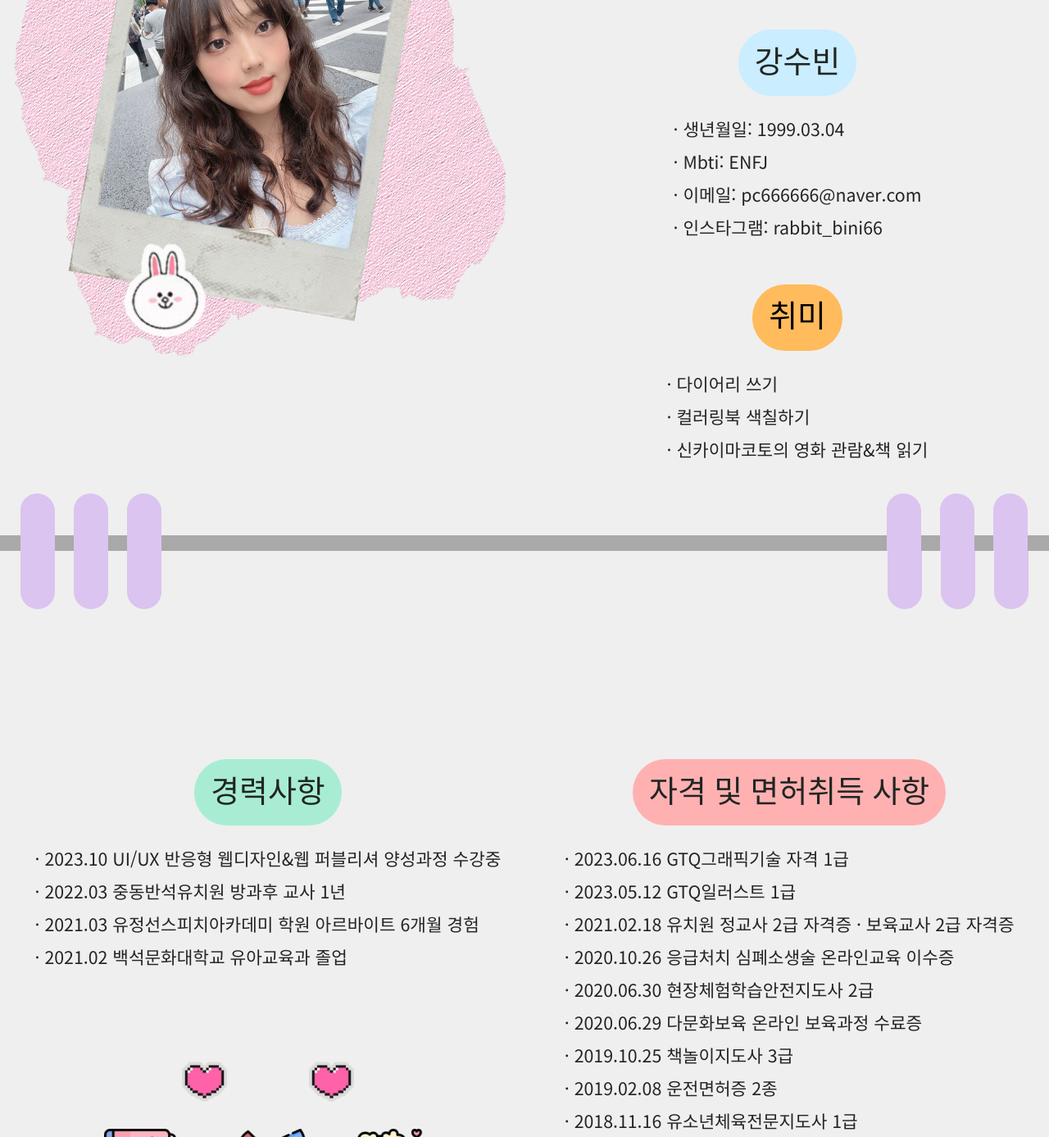
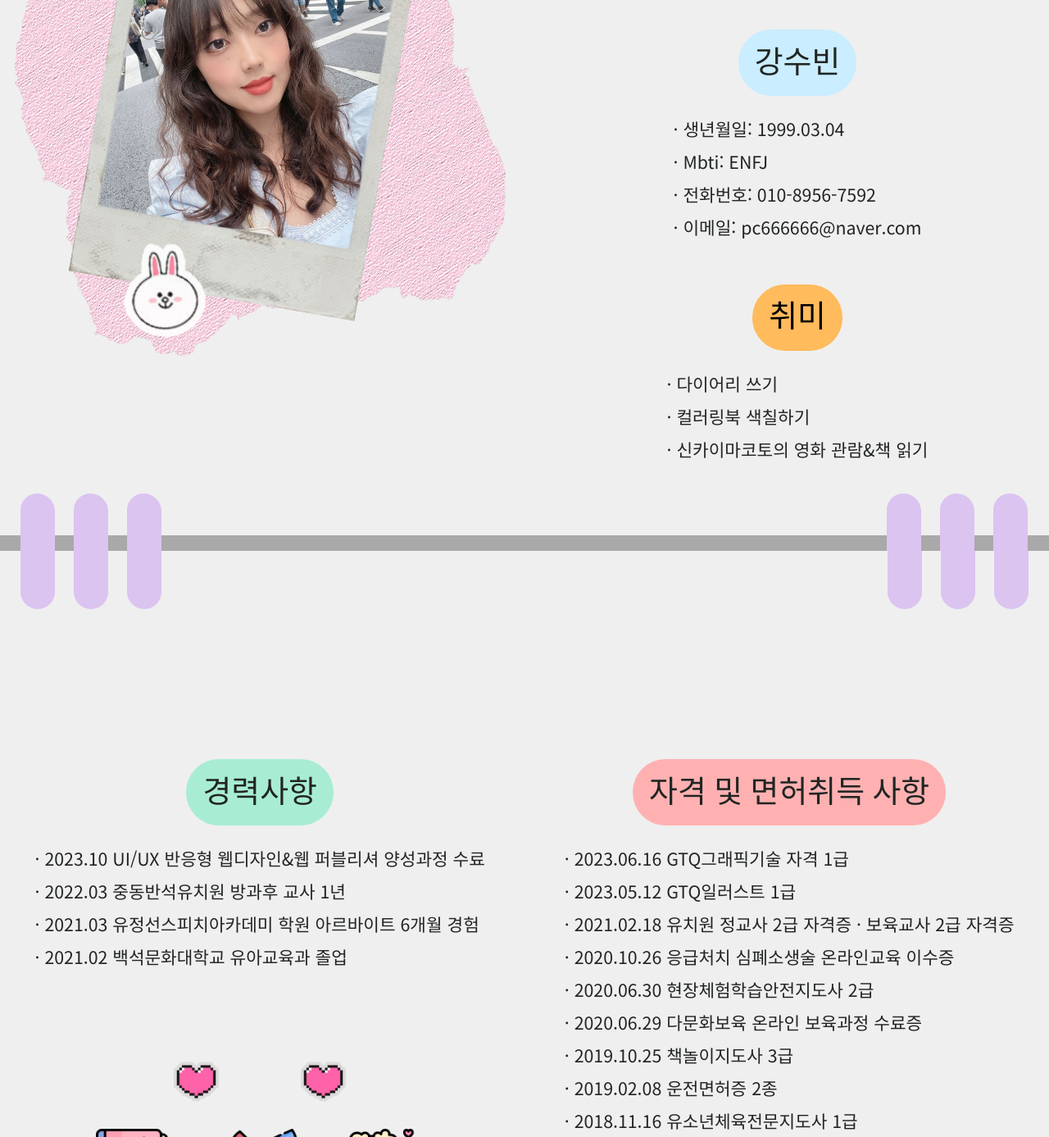
Before and after one commit to iamkangsubini/portfolio2023_subin, a plain HTML site: page index.html in a window 1280 px wide. Shown: the part 2400-3787 px from the top of the page at 82% size. Drawn offline with Linux system fonts and the light colour scheme; a web font is replaced by a local one.

Commit message:
수료로바꿈

```diff
--- a/index.html
+++ b/index.html
@@ -141,7 +141,7 @@
             <div class="container">
                 <h1>물음표를 느낌표로 바꾸는<br>열정적인 <em>디자이너&퍼블리셔</em>입니다 <strong>!</strong></h1>
                 <h2 class="name_title">강수빈</h2>
-                <p>· 생년월일: 1999.03.04<br>· Mbti: ENFJ<br>· 이메일: pc666666@naver.com<br>· 인스타그램: rabbit_bini66</p>
+                <p>· 생년월일: 1999.03.04<br>· Mbti: ENFJ<br>· 전화번호: 010-8956-7592<br>· 이메일: pc666666@naver.com</p>
                 <h2 class="hobby_title">취미</h2>
                 <p>· 다이어리 쓰기<br>· 컬러링북 색칠하기<br>· 신카이마코토의 영화 관람&책 읽기</p>
             </div>
@@ -156,7 +156,7 @@
                         <!-- carrer -->
                         <div class="career">
                             <h1>경력사항</h1>
-                            <p>· 2023.10 UI/UX 반응형 웹디자인&웹 퍼블리셔 양성과정 수강중<br>· 2022.03 중동반석유치원 방과후 교사 1년<br>· 2021.03 유정선스피치아카데미 학원 아르바이트 6개월 경험<br>· 2021.02 백석문화대학교 유아교육과 졸업</p>
+                            <p>· 2023.10 UI/UX 반응형 웹디자인&웹 퍼블리셔 양성과정 수료<br>· 2022.03 중동반석유치원 방과후 교사 1년<br>· 2021.03 유정선스피치아카데미 학원 아르바이트 6개월 경험<br>· 2021.02 백석문화대학교 유아교육과 졸업</p>
                         </div>
                         <!-- heart-move -->
                         <div class="heart_move">
```
